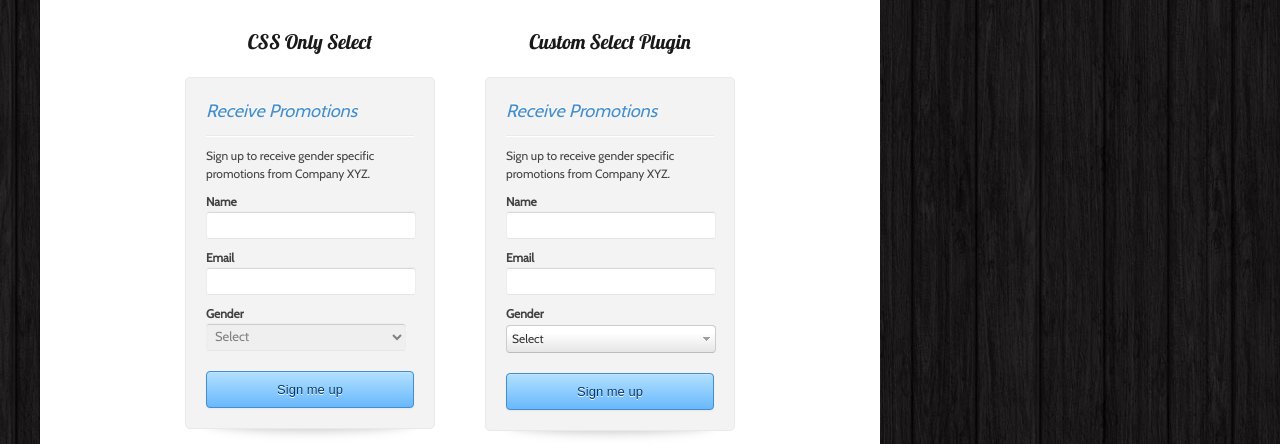
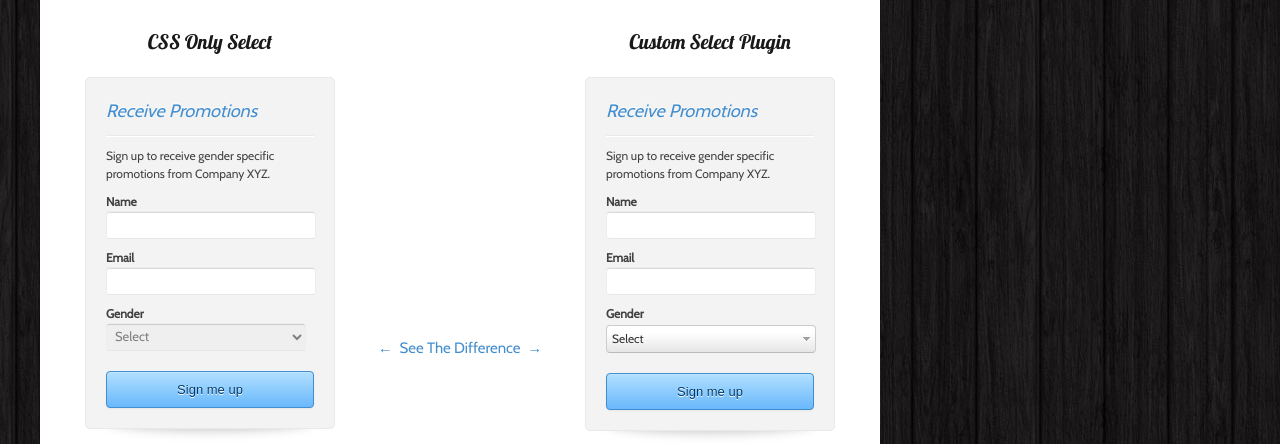
Before and after one commit to jamiepickett/jQuery-Custom-Select, a plain HTML site: page index.html in a window 1280 px wide. Shown: the part 356-800 px from the top of the page. Drawn offline with nearby package versions, Linux system fonts and the light colour scheme.

Commit message:
removal of css properties

```diff
--- a/css/example.css
+++ b/css/example.css
@@ -99,7 +99,6 @@ h3{
 
 
 .splitcols{
-	width: 600px;
 	margin:30px auto 0 auto;
 
 }
@@ -120,9 +119,14 @@ h3{
 	width: 200px;
 	float:left;
 	text-align: center;
-	text-transform: uppercase;
-	font-family: 'Lobster', Georgia, Times, serif;
 	font-size:30px;
+	position: relative;
+}
+.splitcols .middle p{
+	font-size:15px;
+	color:#438ece;
+	position: relative;
+	margin:310px 0 0 0;
 }
 
 .signup{
--- a/index.html
+++ b/index.html
@@ -53,6 +53,9 @@
 						</form>
 					</div>
 					<!-- end form -->
+				</div>
+				<div class="middle">
+					<p><strong>&larr;</strong>&nbsp; See The Difference &nbsp;<strong>&rarr;</strong></p>
 				</div>
 				<div class="right">
 					<h2>Custom Select Plugin</h2>
```
